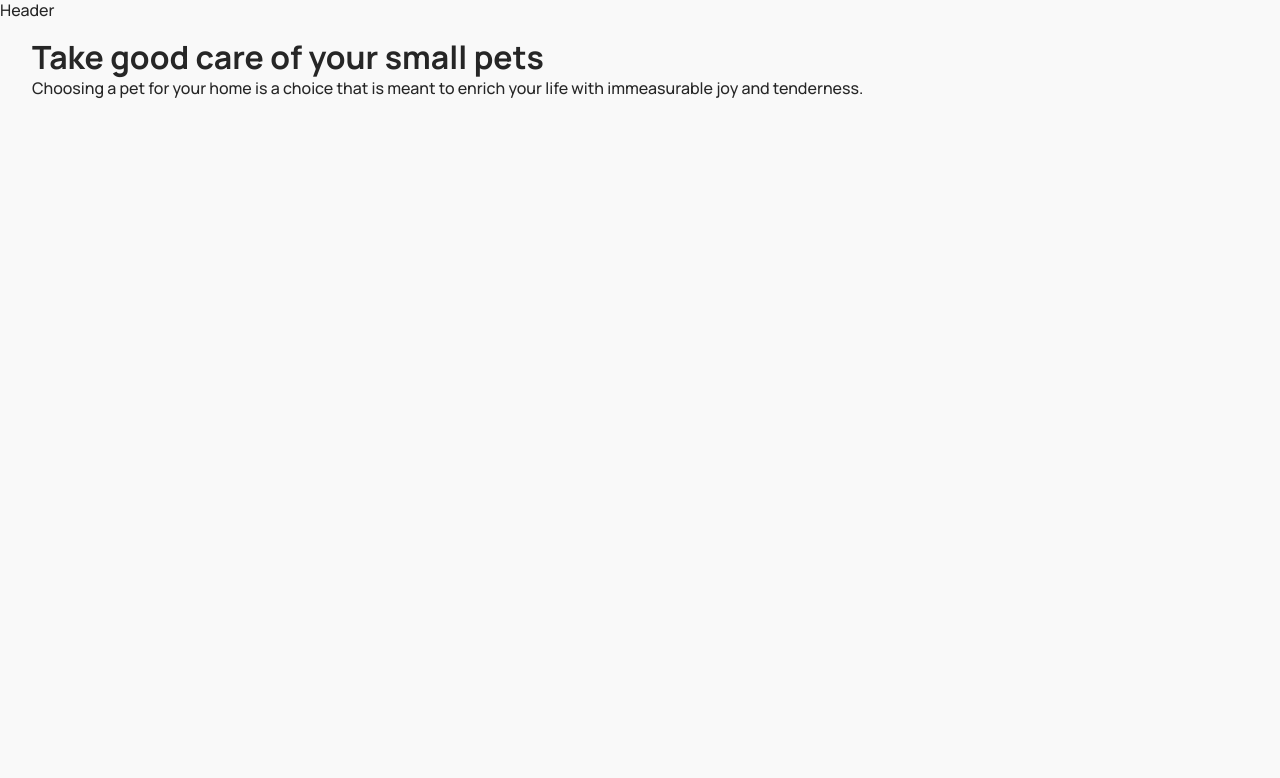
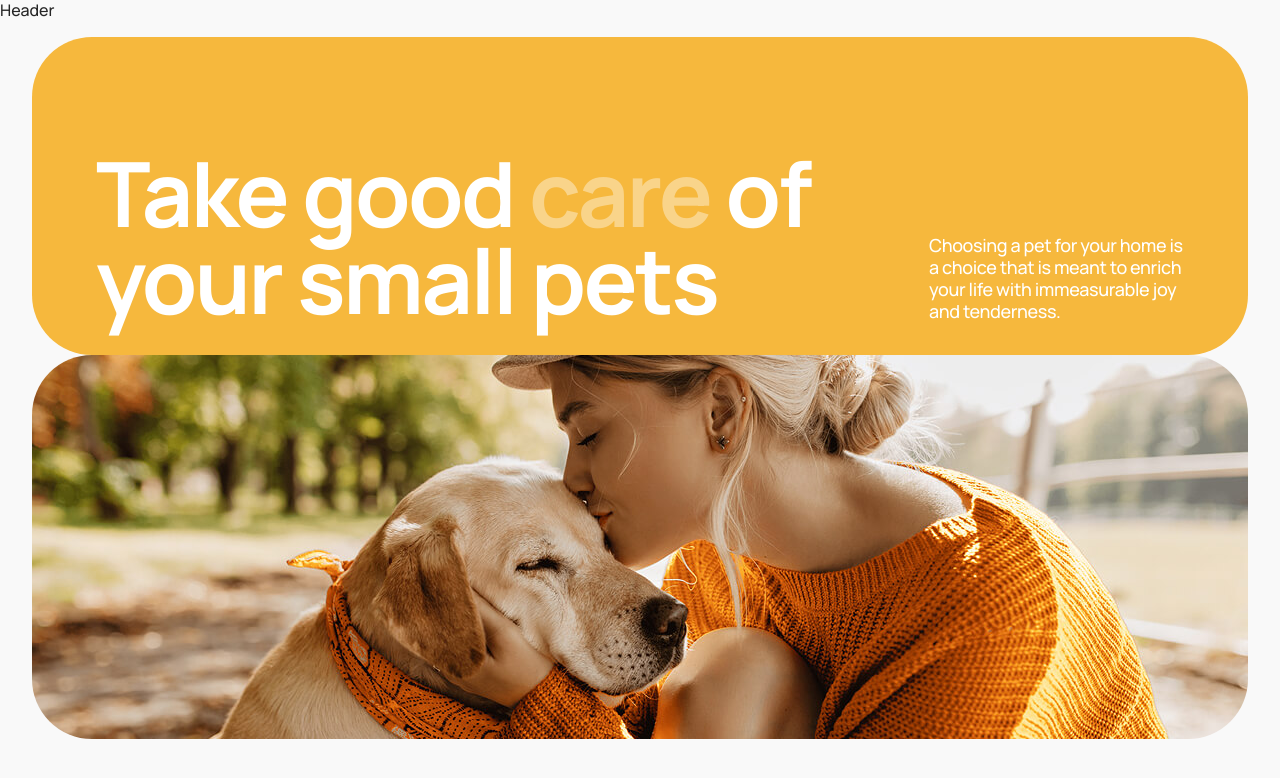
Before and after one commit to valentyna88/petlove, a React (Vite) app: page /home in a window 1280 px wide. Shown: the top 778 px of the page. Built offline with nearby package versions, Linux system fonts and the light colour scheme.

Commit message:
style: add HomePage styles

```diff
--- a/src/index.css
+++ b/src/index.css
@@ -73,7 +73,7 @@ button {
   padding: 0;
 }
 a {
-  color: currentColor;
+  color: inherit;
   text-decoration: none;
   outline: none;
 }
--- a/src/pages/HomePage/HomePage.module.css
+++ b/src/pages/HomePage/HomePage.module.css
@@ -0,0 +1,86 @@
+.titleBox {
+  display: flex;
+  flex-direction: column;
+  justify-content: center;
+  gap: 24px;
+  background-color: var(--color-accent);
+  border-radius: 60px;
+  padding-block: 60px 50px;
+  padding-inline: 20px;
+}
+.title {
+  font-weight: 700;
+  font-size: 50px;
+  line-height: 0.96;
+  letter-spacing: -0.03em;
+  color: var(--bg-secondary);
+}
+.span {
+  color: var(--color-text-span-light);
+}
+.text {
+  font-size: 14px;
+  line-height: 1.29;
+  letter-spacing: -0.02em;
+  color: var(--bg-secondary);
+}
+.bg {
+  background-repeat: no-repeat;
+  background-size: cover;
+  background-position: center;
+  border-radius: 60px;
+  width: 100%;
+  max-width: 1216px;
+  margin: 0 auto;
+  height: 402px;
+  background-image: image-set(
+    url('../../assets/images/home/kiss_dog@1x-mobile.jpg') 1x,
+    url('../../assets/images/home/kiss_dog@2x-mobile.jpg') 2x
+  );
+}
+
+@media screen and (min-width: 768px) {
+  .titleBox {
+    gap: 32px;
+    padding: 123px 32px 44px;
+    padding-block: 123px 44px;
+    padding-inline: 32px;
+  }
+  .title {
+    font-size: 80px;
+  }
+  .text {
+    font-size: 18px;
+    line-height: 1.22;
+    width: 255px;
+    align-self: flex-end;
+  }
+  .bg {
+    height: 496px;
+    background-image: image-set(
+      url('../../assets/images/home/kiss_dog@1x-tablet.jpg') 1x,
+      url('../../assets/images/home/kiss_dog@2x-tablet.jpg') 2x
+    );
+  }
+}
+
+@media screen and (min-width: 1280px) {
+  .titleBox {
+    flex-direction: row;
+    gap: 73px;
+    padding-block: 112px 32px;
+    padding-inline: 64px;
+  }
+  .title {
+    width: 760px;
+    font-size: 90px;
+    line-height: 0.97;
+  }
+  .bg {
+    height: 384px;
+    background-image: image-set(
+      url('../../assets/images/home/kiss_dog@1x-desktop.jpg') 1x,
+      url('../../assets/images/home/kiss_dog@2x-desktop.jpg') 2x
+    );
+  }
+}
```
